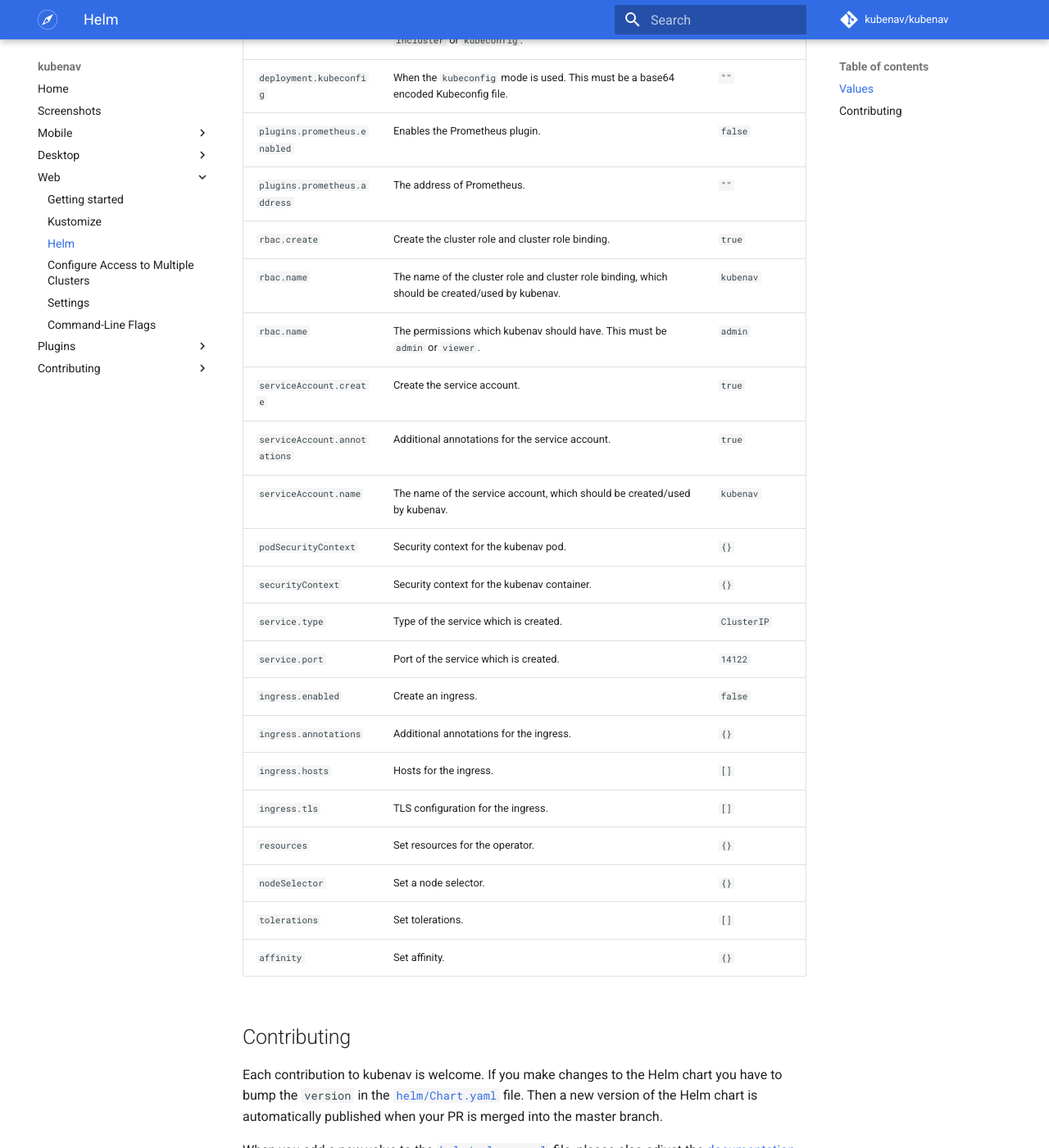
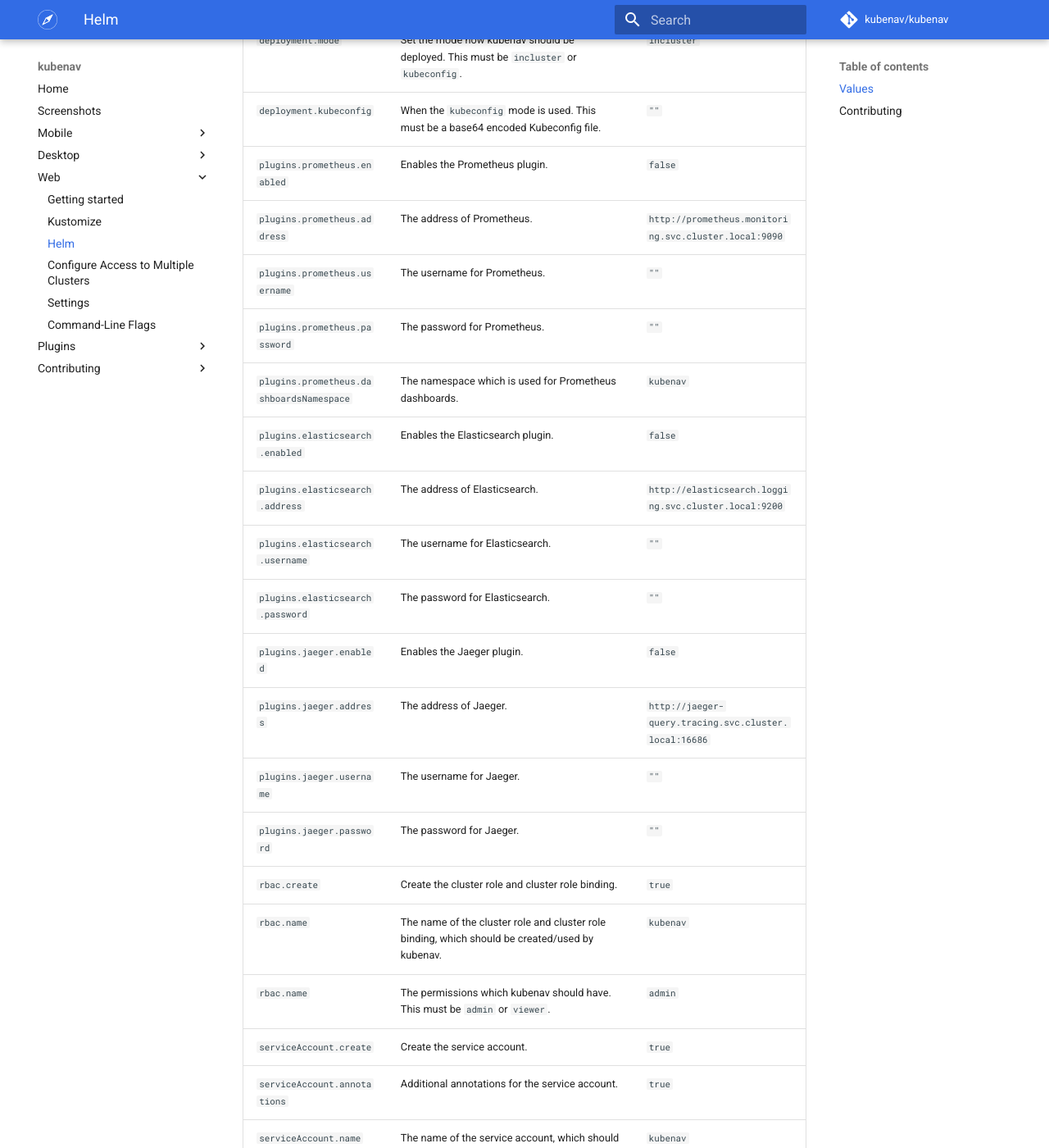
Before and after one commit to kubenav/docs, an MkDocs documentation site: the page built from docs/web/helm.md, in a window 1280 px wide and 1400 px high, scrolled down 807 px. Shown: the whole window at 82% size. Built offline with MkDocs 1.6.1 and Material for MkDocs 9.7.7, drawn with Linux system fonts in a browser that asks for light colours; comment, search, counter and statistics services are not loaded.

Commit message:
Update Helm values
Update the table for all Helm values and add the values for the
Prometheus, Elasticsearch and Jaeger plugin.

```diff
--- a/docs/web/helm.md
+++ b/docs/web/helm.md
@@ -24,7 +24,18 @@ helm upgrade --install --namespace kubenav kubenav kubenav/kubenav
 | `deployment.mode` | Set the mode how kubenav should be deployed. This must be `incluster` or `kubeconfig`. | `incluster` |
 | `deployment.kubeconfig` | When the `kubeconfig` mode is used. This must be a base64 encoded Kubeconfig file. | `""` |
 | `plugins.prometheus.enabled` | Enables the Prometheus plugin. | `false` |
-| `plugins.prometheus.address` | The address of Prometheus. | `""` |
+| `plugins.prometheus.address` | The address of Prometheus. | `http://prometheus.monitoring.svc.cluster.local:9090` |
+| `plugins.prometheus.username` | The username for Prometheus. | `""` |
+| `plugins.prometheus.password` | The password for Prometheus. | `""` |
+| `plugins.prometheus.dashboardsNamespace` | The namespace which is used for Prometheus dashboards. | `kubenav` |
+| `plugins.elasticsearch.enabled` | Enables the Elasticsearch plugin. | `false` |
+| `plugins.elasticsearch.address` | The address of Elasticsearch. | `http://elasticsearch.logging.svc.cluster.local:9200` |
+| `plugins.elasticsearch.username` | The username for Elasticsearch. | `""` |
+| `plugins.elasticsearch.password` | The password for Elasticsearch. | `""` |
+| `plugins.jaeger.enabled` | Enables the Jaeger plugin. | `false` |
+| `plugins.jaeger.address` | The address of Jaeger. | `http://jaeger-query.tracing.svc.cluster.local:16686` |
+| `plugins.jaeger.username` | The username for Jaeger. | `""` |
+| `plugins.jaeger.password` | The password for Jaeger. | `""` |
 | `rbac.create` | Create the cluster role and cluster role binding. | `true` |
 | `rbac.name` | The name of the cluster role and cluster role binding, which should be created/used by kubenav. | `kubenav` |
 | `rbac.name` | The permissions which kubenav should have. This must be `admin` or `viewer`. | `admin` |
```
Also changed, not shown: other parts of docs/web/helm.md (+1 -1 lines).
